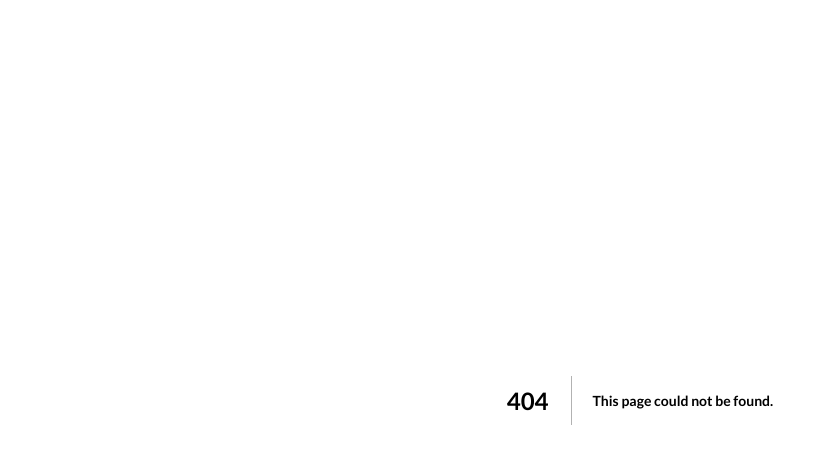
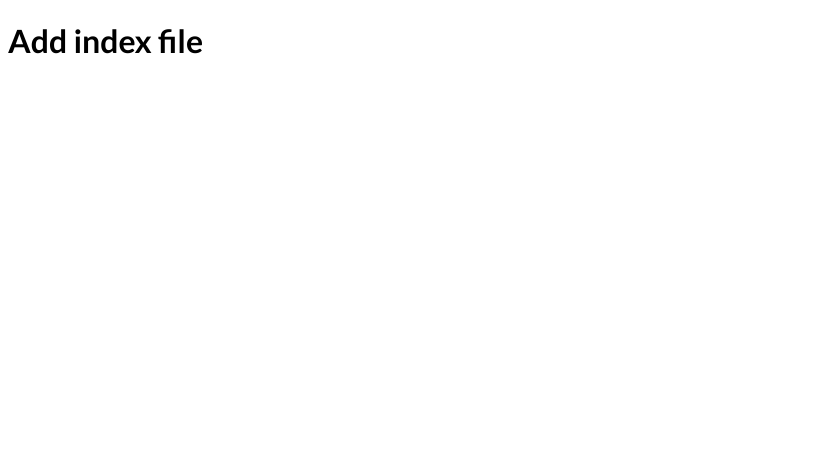
Before and after one commit to Muhammad0320/next-page, a Next.js app: page /client/1 in a window 1280 px wide. Before the commit this address had no page. Shown: the top 450 px of the page, without its empty margins (0-828 px from the left). Built offline with nearby package versions, Linux system fonts and the light colour scheme.

Commit message:
chore: add client id page

```diff
--- /dev/null
+++ b/pages/client/[id]/index.jsx
@@ -0,0 +1,9 @@
+function ClientID() {
+  return (
+    <div>
+      <h1> Add index file </h1>
+    </div>
+  );
+}
+
+export default ClientID;
```
